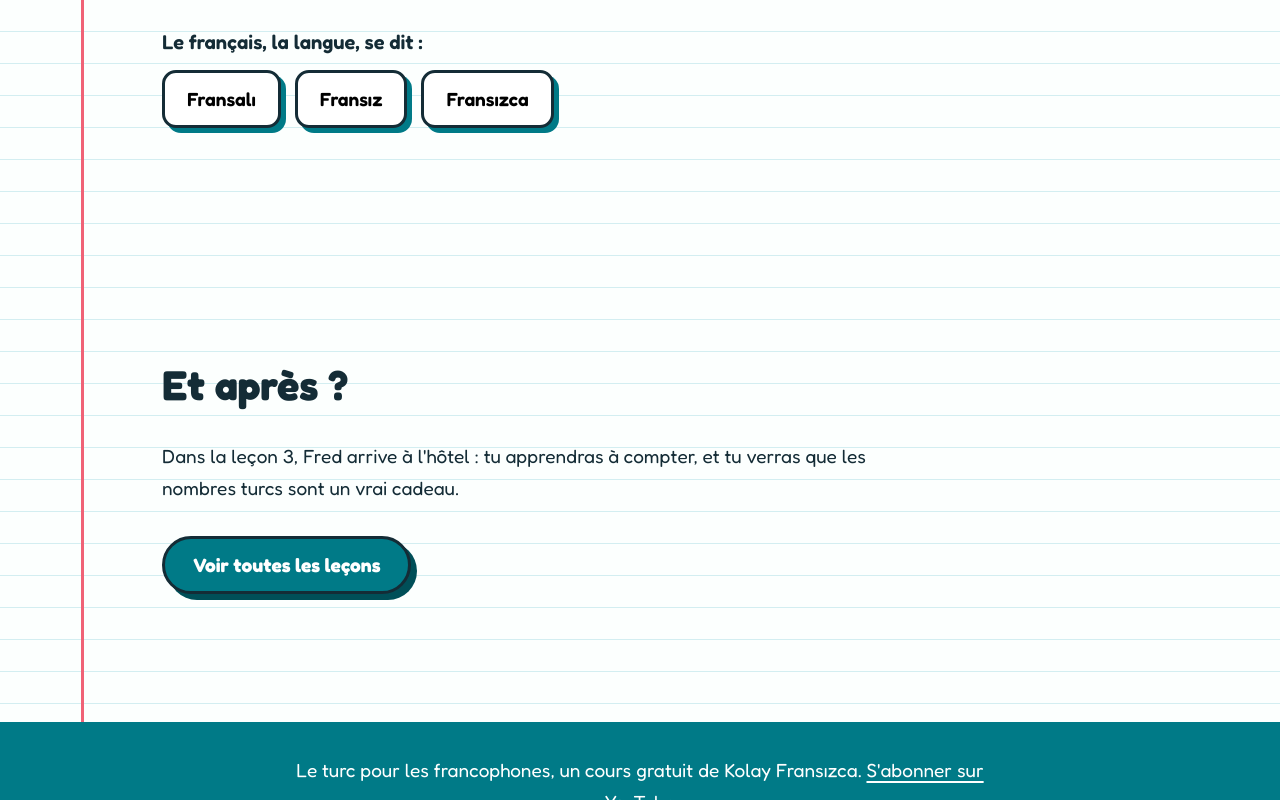
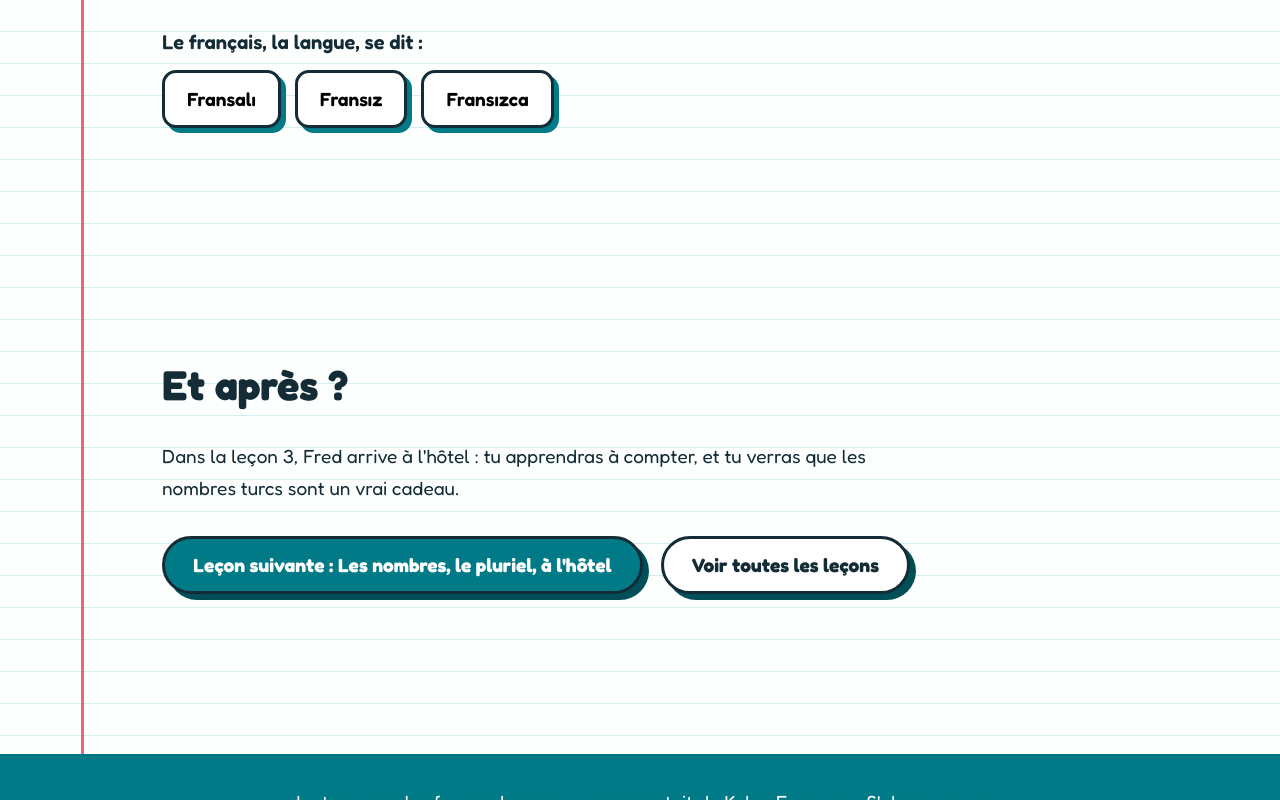
Before and after one commit to BayramKILIC/KFapp, a plain HTML site: page turcA1/lecon-2-dou-viens-tu/index.html in a window 1280 px wide. Shown: the part 11200-12000 px from the top of the page. Drawn offline with Linux system fonts and the light colour scheme.

Commit message:
Cours de turc A1 : bouton « Leçon suivante » à la fin de chaque leçon
Co-Authored-By: Claude Fable 5.2 <noreply@anthropic.com>
Claude-Session: https://claude.ai/code/session_01Vcx89Q9hDcANfwFU5boeUQ

```diff
--- a/turcA1/assets/css/site.css
+++ b/turcA1/assets/css/site.css
@@ -168,6 +168,8 @@ table.conj td:nth-child(3) { font-size: 1.5rem; font-weight: 700; }
 .lessons .soon { opacity: .55; } .lessons .soon .n { box-shadow: none; }
 .btn { display: inline-block; font-weight: 700; font-size: 1.2rem; text-decoration: none; color: #fff; background: var(--violet); border: 3px solid var(--ink); border-radius: 999px; padding: 10px 28px; box-shadow: 6px 6px 0 var(--violet-dark); }
 .btn:hover { transform: translate(2px, 2px); box-shadow: 4px 4px 0 var(--violet-dark); }
+.btn.alt { color: var(--ink); background: #fff; }
+.suite { display: flex; flex-wrap: wrap; gap: 18px; }
 footer { margin-top: calc(var(--line) * 2); background: var(--violet); color: #fff; padding: var(--line) 20px; text-align: center; }
 footer a { color: #fff; }
 
--- a/turcA1/lecon-2-dou-viens-tu/index.html
+++ b/turcA1/lecon-2-dou-viens-tu/index.html
@@ -168,7 +168,7 @@
 <section>
   <h2>Et après ?</h2>
   <p>Dans la leçon 3, Fred arrive à l'hôtel : tu apprendras à compter, et tu verras que les nombres turcs sont un vrai cadeau.</p>
-  <a class="btn" href="/turcA1/#lecons">Voir toutes les leçons</a>
+  <p class="suite"><a class="btn" href="/turcA1/lecon-3-les-nombres/">Leçon suivante : Les nombres, le pluriel, à l&#x27;hôtel</a> <a class="btn alt" href="/turcA1/#lecons">Voir toutes les leçons</a></p>
 </section>
 
 </main>
```
Also changed, not shown: turcA1/lecon-0-lire-et-prononcer/index.html (+1 -1 lines), turcA1/lecon-1-saluer-et-se-presenter/index.html (+1 -1 lines), turcA1/lecon-3-les-nombres/index.html (+1 -1 lines).
